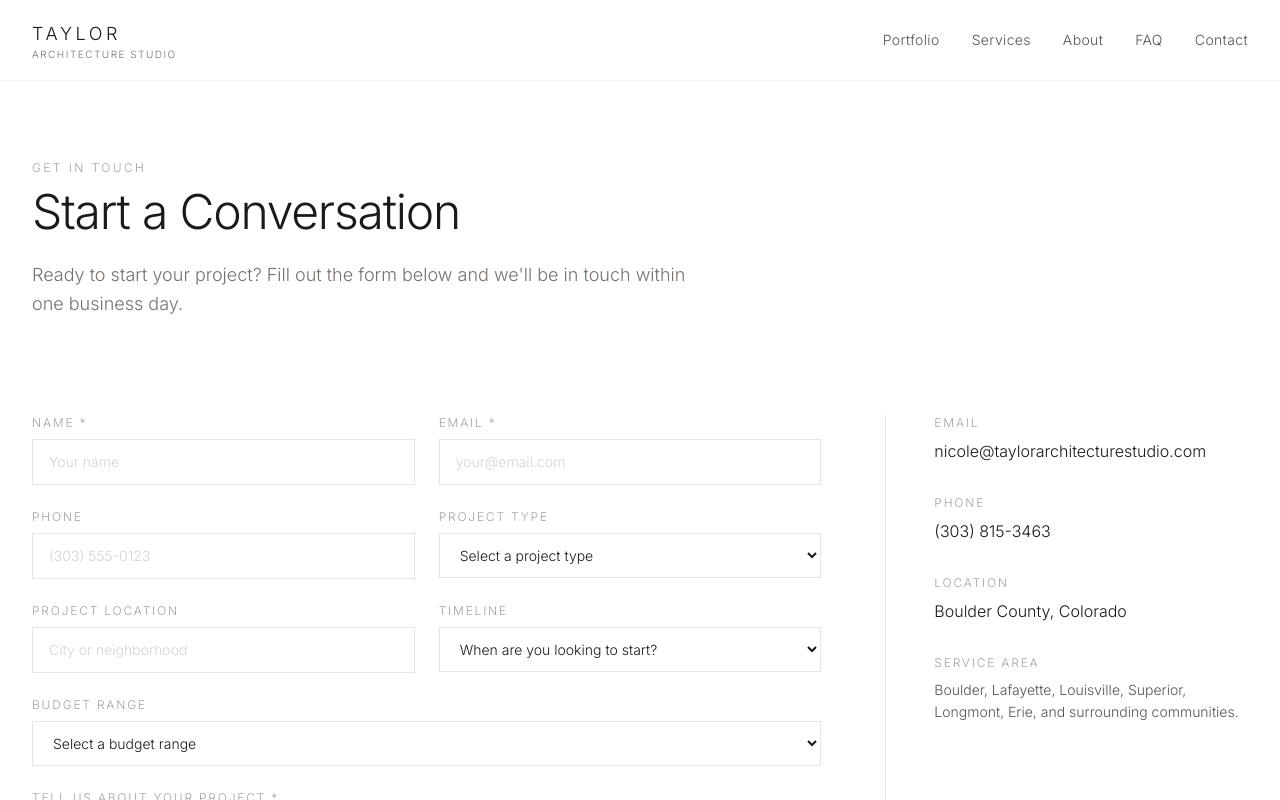
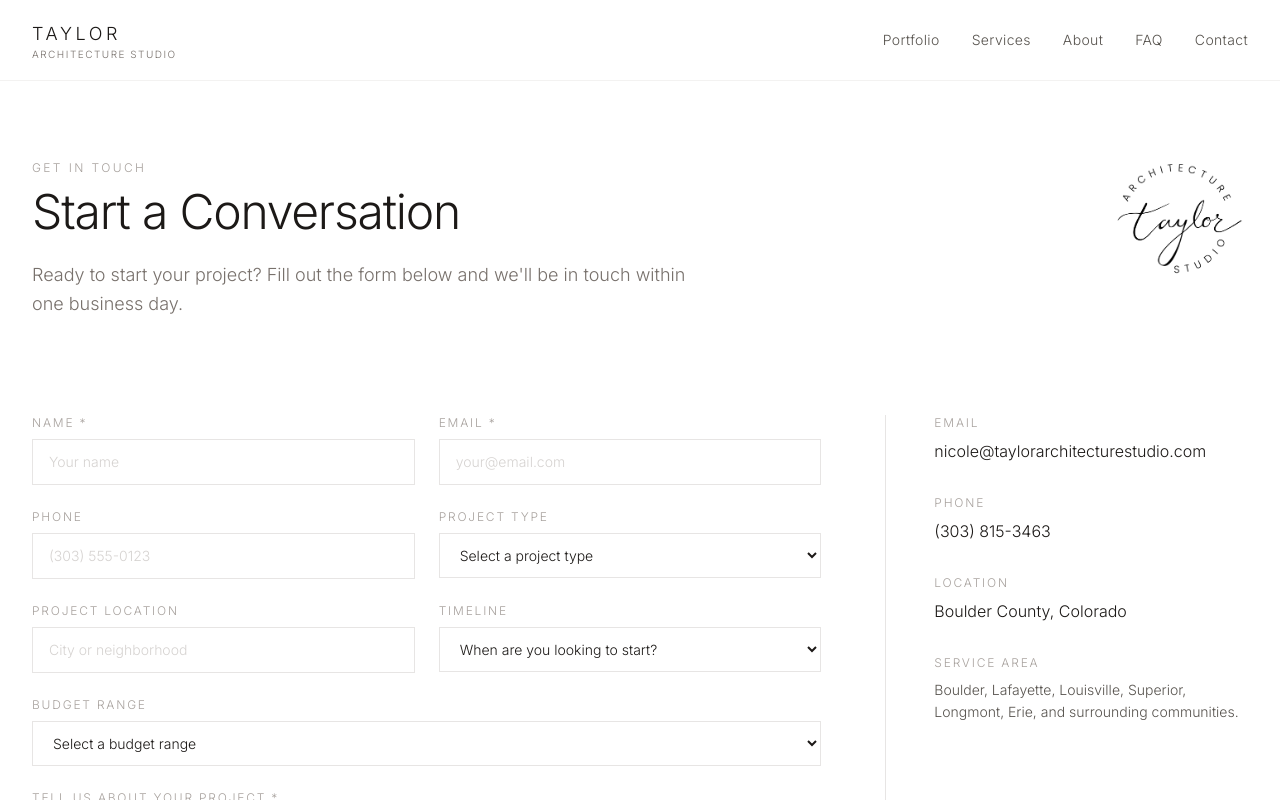
Before and after one commit to Juddnutting/taylor-architecture-studio, a Next.js app: page /contact in a window 1280 px wide. Shown: the top 800 px of the page. Built offline with nearby package versions, Linux system fonts and the light colour scheme.

Commit message:
add logo

```diff
--- a/app/contact/page.tsx
+++ b/app/contact/page.tsx
@@ -1,4 +1,5 @@
 import type { Metadata } from "next";
+import Image from "next/image";
 import ContactForm from "@/components/ContactForm";
 
 export const metadata: Metadata = {
@@ -17,7 +18,8 @@ export default function ContactPage() {
     <>
       {/* Hero */}
       <section className="pt-12 md:pt-20 pb-16 md:pb-24 px-6 lg:px-8">
-        <div className="mx-auto max-w-7xl">
+        <div className="mx-auto max-w-7xl flex items-start justify-between">
+          <div>
             <p className="text-xs font-light tracking-[0.2em] uppercase text-stone-400 mb-3">
               Get in Touch
             </p>
@@ -28,6 +30,14 @@ export default function ContactPage() {
               Ready to start your project? Fill out the form below and we&apos;ll
               be in touch within one business day.
             </p>
+          </div>
+          <Image
+            src="/images/logo.png"
+            alt="Taylor Architecture Studio"
+            width={140}
+            height={140}
+            className="object-contain hidden md:block flex-shrink-0 ml-8"
+          />
         </div>
       </section>
 
--- a/app/page.tsx
+++ b/app/page.tsx
@@ -139,6 +139,15 @@ export default function HomePage() {
             </div>
 
             <div>
+              <div className="mb-8">
+                <Image
+                  src="/images/logo.png"
+                  alt="Taylor Architecture Studio"
+                  width={160}
+                  height={160}
+                  className="object-contain"
+                />
+              </div>
               <p className="text-xs font-light tracking-[0.2em] uppercase text-stone-400 mb-3">
                 About the Studio
               </p>
```
Lines whose indentation alone changed are shown as unchanged.
